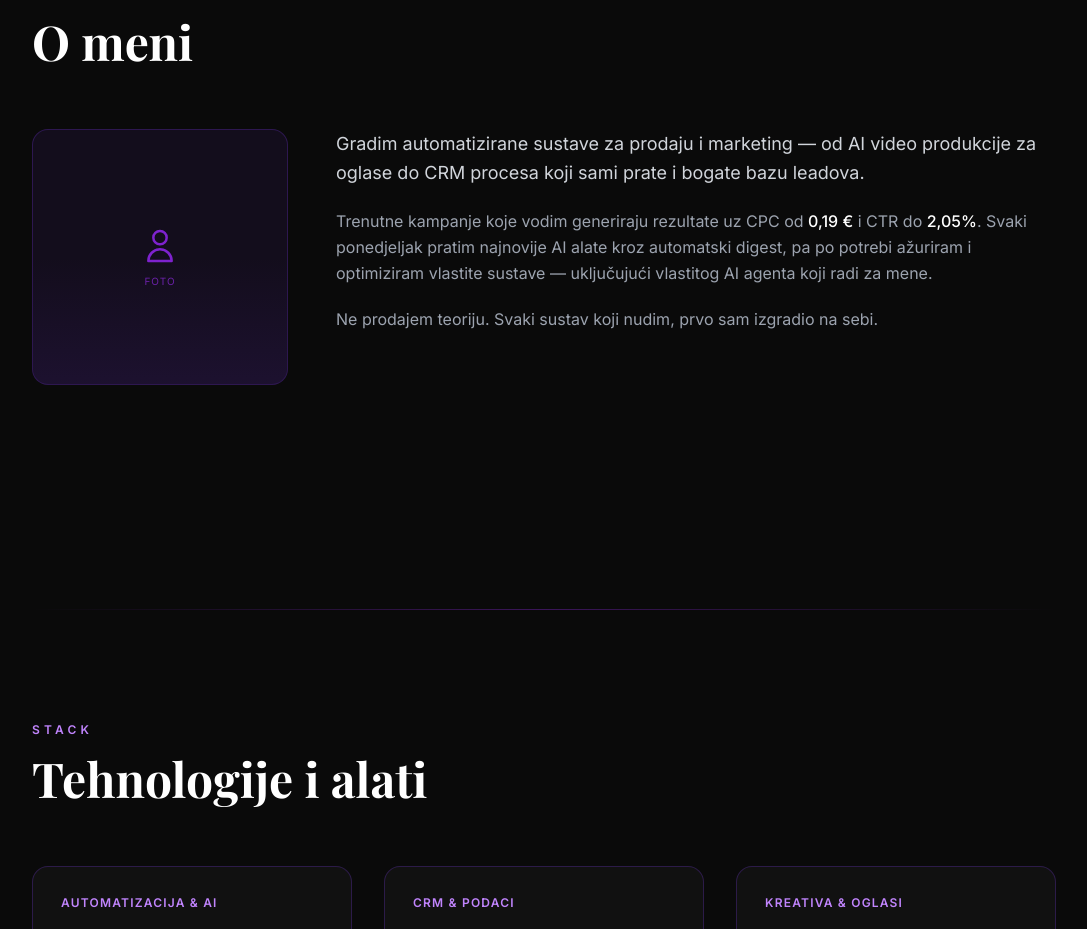
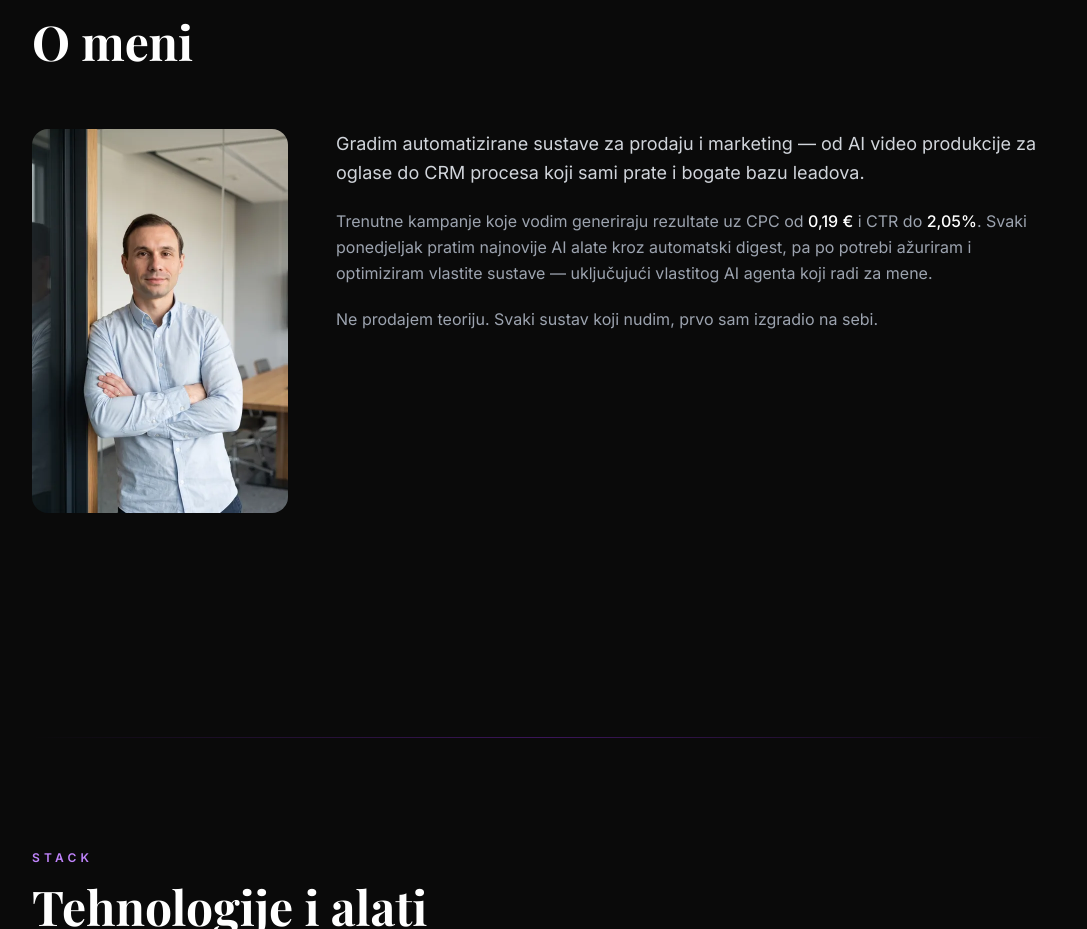
Before and after one commit to petracdominik-sys/dominikpetrac-portfolio, a Next.js app: page / in a window 1280 px wide. Shown: the part 6864-7793 px from the top of the page, without its empty margins (96-1183 px from the left). Built offline with nearby package versions, Linux system fonts and the light colour scheme; a web font is replaced by a local one.

Commit message:
feat: add profile photo

```diff
--- a/src/components/About.tsx
+++ b/src/components/About.tsx
@@ -1,4 +1,6 @@
 "use client";
+
+import Image from "next/image";
 
 export default function About() {
   return (
@@ -14,43 +16,15 @@ export default function About() {
         </h2>
 
         <div className="flex flex-col md:flex-row gap-12 items-start">
-          {/* Photo placeholder */}
           <div className="reveal flex-shrink-0" style={{ transitionDelay: "0ms" }}>
-            <div
-              className="w-48 h-48 md:w-64 md:h-64 rounded-2xl flex items-center justify-center relative overflow-hidden"
-              style={{
-                background: "rgba(124,58,237,0.08)",
-                border: "1px solid rgba(124,58,237,0.25)",
-              }}
-            >
-              {/* TODO: zamijeni s pravom fotografijom */}
-              <div className="flex flex-col items-center gap-2 text-center px-4">
-                <svg
-                  className="w-10 h-10 text-purple-700"
-                  fill="none"
-                  stroke="currentColor"
-                  viewBox="0 0 24 24"
-                >
-                  <path
-                    strokeLinecap="round"
-                    strokeLinejoin="round"
-                    strokeWidth={1.5}
-                    d="M16 7a4 4 0 11-8 0 4 4 0 018 0zM12 14a7 7 0 00-7 7h14a7 7 0 00-7-7z"
-                  />
-                </svg>
-                <span className="text-[10px] text-purple-800 uppercase tracking-widest">
-                  Foto
-                </span>
-              </div>
-              {/* Gradient overlay */}
-              <div
-                className="absolute bottom-0 left-0 right-0 h-1/2 opacity-30"
-                style={{
-                  background:
-                    "linear-gradient(to top, rgba(124,58,237,0.3), transparent)",
-                }}
-              />
-            </div>
+            <Image
+              src="/dominik-petrac.webp"
+              alt="Dominik Petrac"
+              width={256}
+              height={384}
+              className="rounded-2xl object-cover object-top"
+              priority
+            />
           </div>
 
           {/* Text */}
```
Also changed, not shown: public/dominik-petrac.webp (added).
